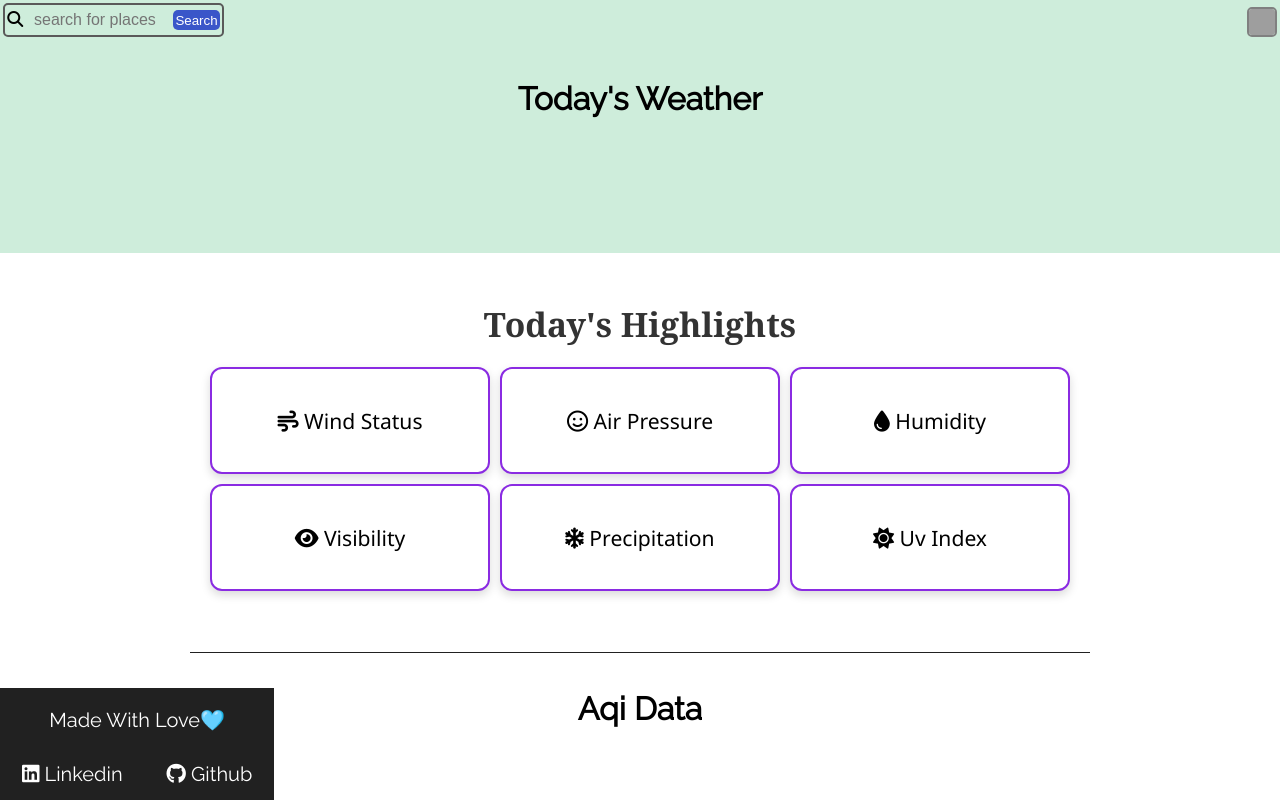
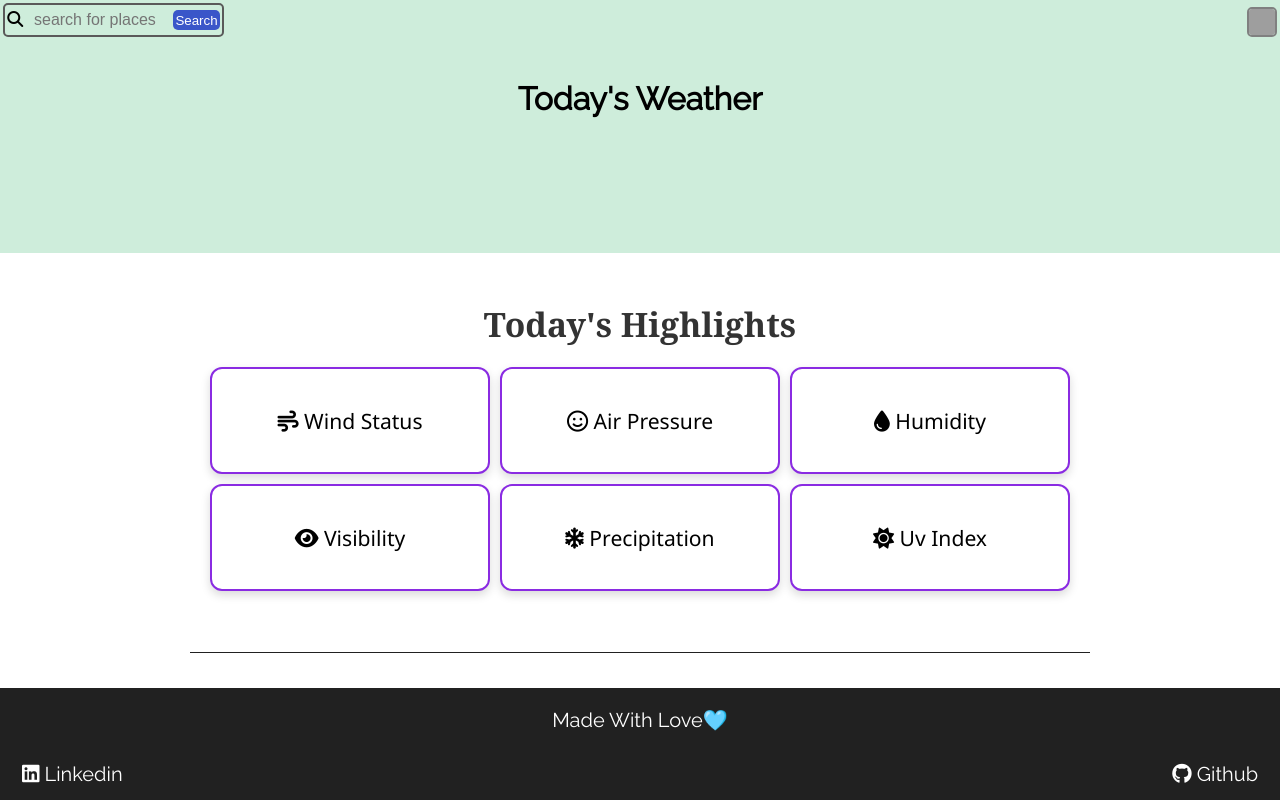
Before and after one commit to Piyushtiwari919/weather-web-app, a plain HTML site: page index.html in a window 1280 px wide. Drawn offline with Linux system fonts and the light colour scheme; no server answers; grey boxes are pictures that could not be loaded.

Commit message:
Updated styling of footer

```diff
--- a/style.css
+++ b/style.css
@@ -264,6 +264,7 @@ footer .footer-div{
     background-color: #212121;
     color:#fff;
     display: flex;
+    width:100dvw;
     position:fixed;
     bottom:0;
     flex-direction: column;
```
